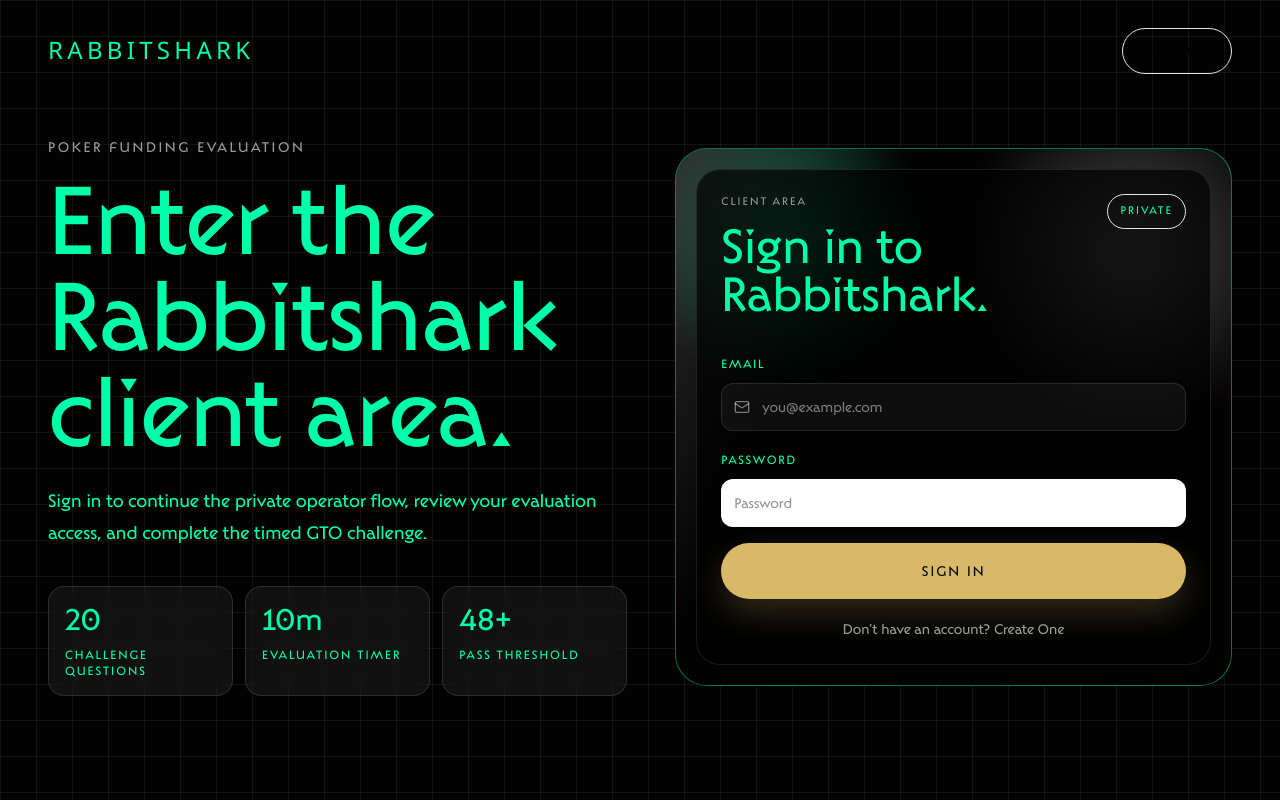
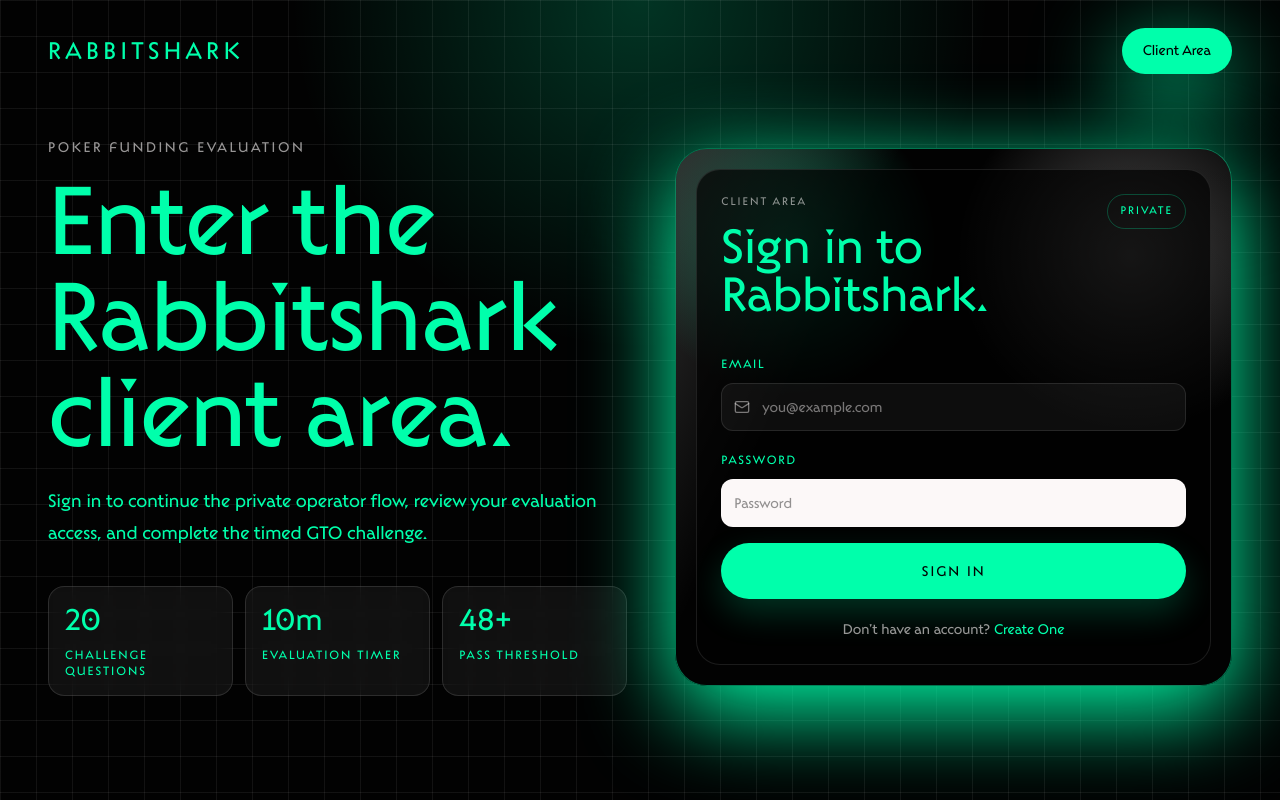
Before and after one commit to arcxx1995/rabbitshark-app, a React (Vite) app: page / in a window 1280 px wide. Built offline with nearby package versions, Linux system fonts and the light colour scheme; no server answers.

Commit message:
Fix deployed Rabbitshark button theme

```diff
--- a/src/components/ui/button.jsx
+++ b/src/components/ui/button.jsx
@@ -2,12 +2,12 @@
 
 const variants = {
   default:
-    "bg-gold-500 text-room-950 hover:bg-gold-400 shadow-[0_14px_34px_rgba(216,185,104,.22)]",
+    "bg-green text-black hover:bg-white shadow-[0_14px_34px_rgba(0,255,171,.2)]",
   secondary:
-    "bg-white/10 text-white hover:bg-white/16 border border-white/12",
-  ghost: "text-white/75 hover:bg-white/10 hover:text-white",
-  danger: "bg-danger-500 text-white hover:bg-red-400",
-  felt: "bg-felt-700 text-white hover:bg-felt-500 shadow-glow",
+    "border border-green/25 bg-white/5 text-green hover:bg-white/10 hover:text-green",
+  ghost: "text-white/72 hover:bg-white/10 hover:text-green",
+  danger: "border border-red-300/30 bg-red-500/10 text-red-100 hover:bg-red-500/18",
+  selected: "border border-green bg-green text-black hover:bg-white shadow-glow",
 };
 
 const sizes = {
@@ -27,7 +27,7 @@
     <button
       type={type}
       className={cn(
-        "inline-flex items-center justify-center rounded-full font-bold uppercase tracking-[0.14em] transition duration-200 disabled:pointer-events-none disabled:opacity-45",
+        "inline-flex items-center justify-center rounded-full font-bold uppercase tracking-[0.14em] transition duration-200 disabled:pointer-events-none disabled:cursor-not-allowed disabled:opacity-50",
         variants[variant],
         sizes[size],
         className,
--- a/tailwind.config.js
+++ b/tailwind.config.js
@@ -2,39 +2,66 @@
 export default {
   content: ["./index.html", "./src/**/*.{js,jsx}"],
   theme: {
+    colors: {
+      transparent: "transparent",
+      current: "currentColor",
+      black: "#020202",
+      green: "#00FFAB",
+      white: "#FCF8F8",
+      ink: "var(--color-black)",
+      sand: "var(--color-white)",
+      shell: "var(--color-white)",
+      tide: "var(--color-green)",
+      foam: "var(--color-white)",
+      coral: "var(--color-green)",
+      red: {
+        100: "#ffe8eb",
+        200: "#ffc7cf",
+        300: "#ff98a6",
+        400: "#ff6b7d",
+        500: "#ff4159",
+      },
+      sky: {
+        400: "#FCF8F8",
+      },
+    },
     extend: {
       fontFamily: {
-        display: ["Sora", "ui-sans-serif", "system-ui"],
-        sans: ["Manrope", "ui-sans-serif", "system-ui"],
+        display: ["var(--font-gertika)", "TT Gertika", "Arial", "sans-serif"],
+        sans: ["var(--font-gertika)", "TT Gertika", "Arial", "sans-serif"],
       },
       colors: {
         room: {
-          950: "#050706",
-          900: "#07110d",
-          800: "#0b1913",
+          950: "#020202",
+          900: "#070a09",
+          800: "#0d1210",
         },
         felt: {
-          900: "#06291f",
-          800: "#0b4b35",
-          700: "#10734d",
-          500: "#20b26f",
+          900: "#021a12",
+          800: "#003d29",
+          700: "#00b87d",
+          500: "#00FFAB",
         },
         gold: {
-          500: "#d8b968",
-          400: "#f2d78b",
+          500: "#00FFAB",
+          400: "#00FFAB",
+          300: "#73ffd0",
         },
         danger: {
-          500: "#f05d5e",
+          500: "#ff4159",
         },
       },
       boxShadow: {
-        table: "0 45px 130px rgba(0,0,0,.65), inset 0 0 80px rgba(255,255,255,.08)",
-        card: "0 16px 40px rgba(0,0,0,.32)",
-        glow: "0 0 42px rgba(32,178,111,.32)",
+        table: "0 45px 130px rgba(0,0,0,.72), inset 0 0 80px rgba(0,255,171,.08)",
+        card: "0 16px 42px rgba(0,0,0,.38)",
+        glow: "0 0 42px rgba(0,255,171,.28)",
+        tide: "0 24px 90px rgba(0,0,0,.72)",
       },
       backgroundImage: {
-        felt: "radial-gradient(circle at 50% 45%, rgba(44,185,119,.28), rgba(7,64,46,.7) 42%, rgba(3,26,20,1) 76%)",
-        room: "radial-gradient(circle at 50% 10%, rgba(41,90,72,.45), transparent 33%), radial-gradient(circle at 12% 70%, rgba(216,185,104,.14), transparent 28%), linear-gradient(135deg, #050706 0%, #07110d 46%, #0b1913 100%)",
+        aurora:
+          "radial-gradient(circle at 50% 0%, color-mix(in srgb, #00FFAB 20%, transparent), transparent 34%), linear-gradient(180deg, #020202, #020202)",
+        felt: "radial-gradient(circle at 50% 45%, rgba(0,255,171,.18), rgba(0,46,31,.78) 42%, rgba(2,2,2,1) 78%)",
+        room: "radial-gradient(circle at 50% 0%, rgba(0,255,171,.18), transparent 34%), linear-gradient(180deg, #020202 0%, #020202 100%)",
       },
       keyframes: {
         shimmer: {
```
